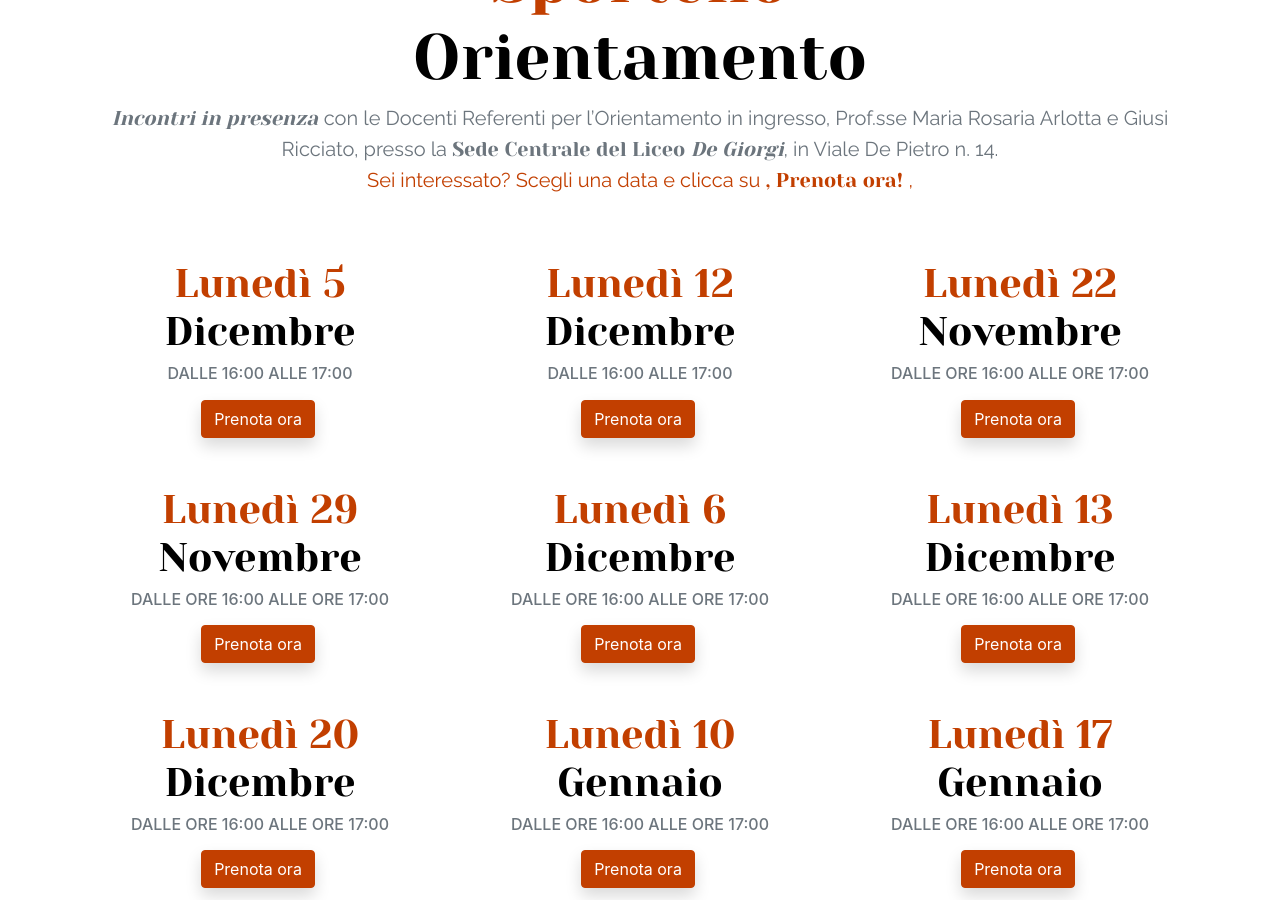
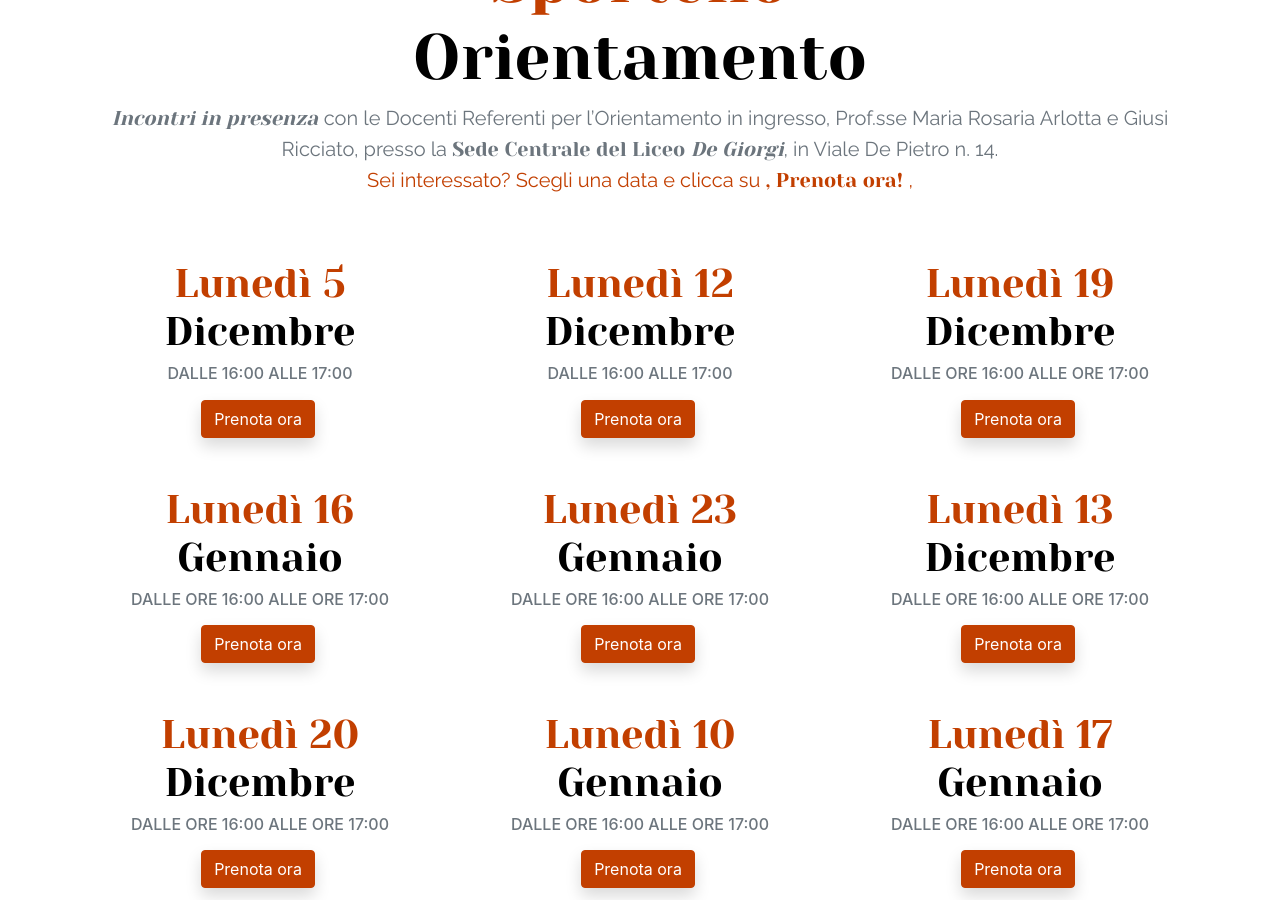
Before and after one commit to PiervitoCreanza/orientamento.liceodegiorgi.edu.it, a Jekyll site: the page built from incontri.html, in a window 1280 px wide and 900 px high, scrolled down 1626 px. Built offline with Jekyll 4.4.1, drawn with Linux system fonts in a browser that asks for light colours.

Commit message:
Updated '_data/incontri.json' via CloudCannon

```diff
--- a/_data/incontri.json
+++ b/_data/incontri.json
@@ -42,25 +42,25 @@
 					"giorno": "Lunedì 12",
 					"mese": "Dicembre",
 					"orario": "Dalle 16:00 alle 17:00",
-					"url": "https://forms.gle/wPyyuSQmGTxNBzvUA"
+					"url": ""
 				},
 				{
-					"giorno": "Lunedì 22",
-					"mese": "Novembre",
+					"giorno": "Lunedì 19",
+					"mese": "Dicembre",
 					"orario": "dalle ore 16:00 alle ore 17:00",
-					"url": "https://forms.gle/z9297eoiUWeMAewJ7"
+					"url": ""
 				},
 				{
-					"giorno": "Lunedì 29 ",
-					"mese": "Novembre",
+					"giorno": "Lunedì 16 ",
+					"mese": "Gennaio",
 					"orario": "dalle ore 16:00 alle ore 17:00",
-					"url": "https://forms.gle/gLSCit82ayY7Nrtz6"
+					"url": ""
 				},
 				{
-					"giorno": "Lunedì 6 ",
-					"mese": "Dicembre ",
+					"giorno": "Lunedì 23",
+					"mese": "Gennaio ",
 					"orario": "dalle ore 16:00 alle ore 17:00",
-					"url": "https://forms.gle/7GC5yP2ue4Qs3xro8"
+					"url": ""
 				},
 				{
 					"giorno": "Lunedì 13",
```
